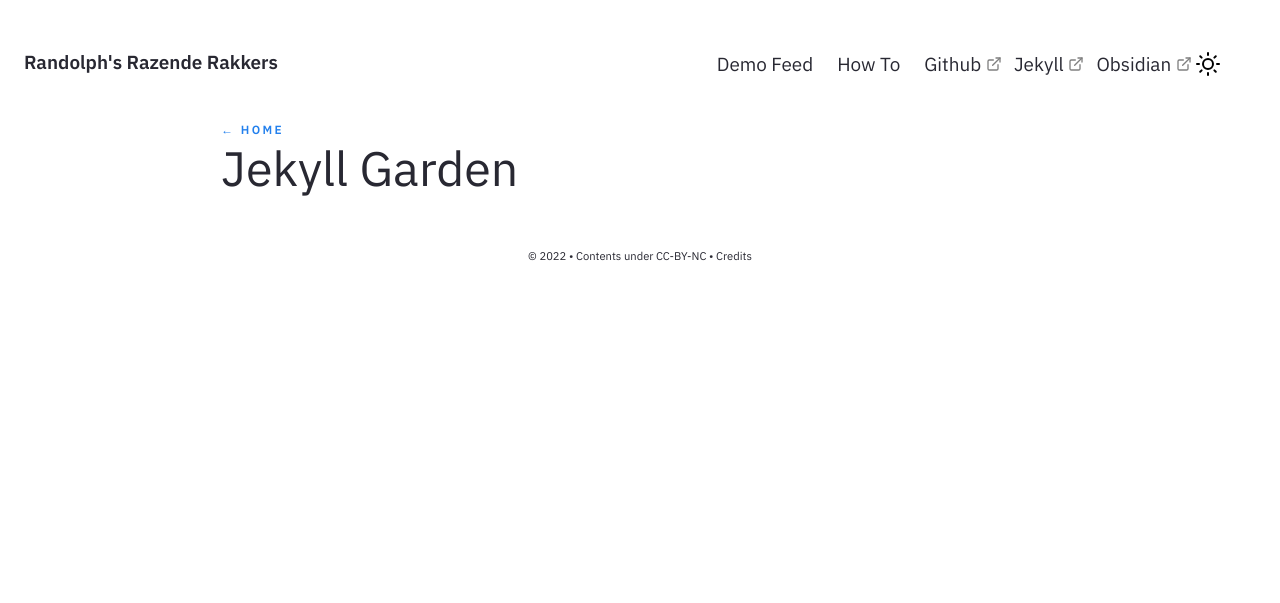
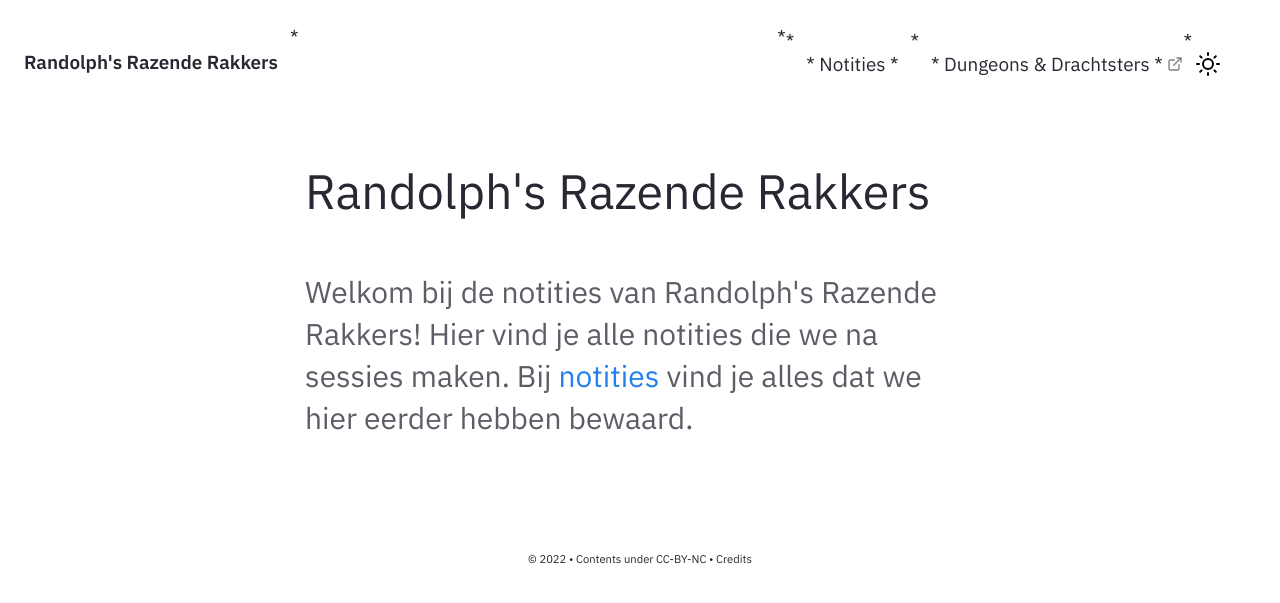
Before and after one commit to basvroegop/rrr, a Jekyll site: the page built from pages/index.md, in a window 1280 px wide. Shown: the top 603 px of the page. Built offline with Jekyll 4.4.1, drawn with Linux system fonts in a browser that asks for light colours.

Commit message:
Tweaking navbar and homepage.

```diff
--- a/_config.yml
+++ b/_config.yml
@@ -52,7 +52,7 @@ preferences:
 # To enable a homepage, change the value to true and add content to _includes/Homepage.html
 # If enable : false, notes feed will be as homepage.
   homepage:
-    enabled: false ##If you need a homepage, change this to true and edit _includes/Homepage.html
+    enabled: true ##If you need a homepage, change this to true and edit _includes/Homepage.html
 
 encoding: utf-8
 
--- a/_includes/Homepage.html
+++ b/_includes/Homepage.html
@@ -1,7 +1,7 @@
 <div class="home-intro">
     <div class="jumbo">{{site.heading}} </div>
     <div class="home-sub-text"> <h3>
-        Jekyll Garden is a markdown friendly theme lets you publish your Obsidian vault (or a subset of it) as a Jekyll static website.
-        Check out the <a href="{{'/notes' | relative_url}}"> demo </a>, <a href="{{'/post/features' | relative_url}}"> features </a> and <a href="{{'/post/how-to' | relative_url}}"> how to</a>.
+        Welkom bij de notities van Randolph's Razende Rakkers! Hier vind je alle notities die we na sessies maken.
+        Bij <a href="{{'/notes' | relative_url}}">notities</a> vind je alles dat we hier eerder hebben bewaard.
         </h3>
 </div> </div>
--- a/_includes/Nav.html
+++ b/_includes/Nav.html
@@ -51,24 +51,15 @@
       </a>
     </div>
 
-    <div id="navbarBasicExample" class="navbar-menu">
-      <div class="navbar-start">
-        <a href="{{'/notes' | relative_url}}" class="navbar-item">
-          Demo Feed
-        </a>
-        <a href="../post/how-to" class="navbar-item">
-          How To
-        </a>
-        <a href="https://github.com/Jekyll-Garden/jekyll-garden.github.io" target="_blank" class="navbar-item">
-          Github
-        </a>
-        <a href="https://jekyllrb.com/" target="_blank" class="navbar-item">
-          Jekyll
-        </a>
-        <a href="https://obsidian.md/"  target="_blank" class="navbar-item">
-          Obsidian
-        </a>
-      </div>
+    *<div id="navbarBasicExample" class="navbar-menu">
+    *  <div class="navbar-start">
+    *    <a href="{{'/notes' | relative_url}}" class="navbar-item">
+    *      Notities
+    *    </a>
+    *    <a href="https://dndrachtsters.nl/"  target="_blank" class="navbar-item">
+    *      Dungeons & Drachtsters
+    *    </a>
+    *  </div>
       <div class="navbar-end is-hidden-mobile" onclick="modeSwitcher()" >
         <div class="navbar-item">
           <div class="buttons">
```
